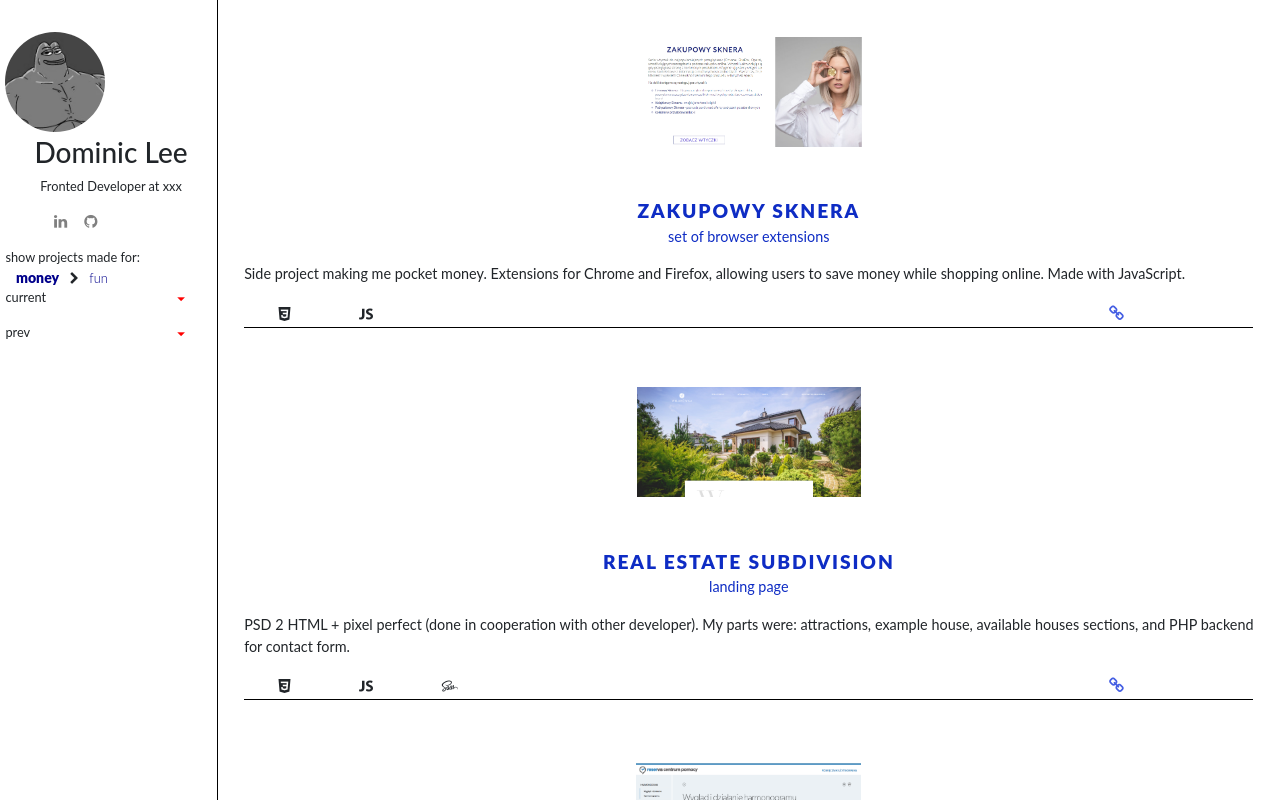
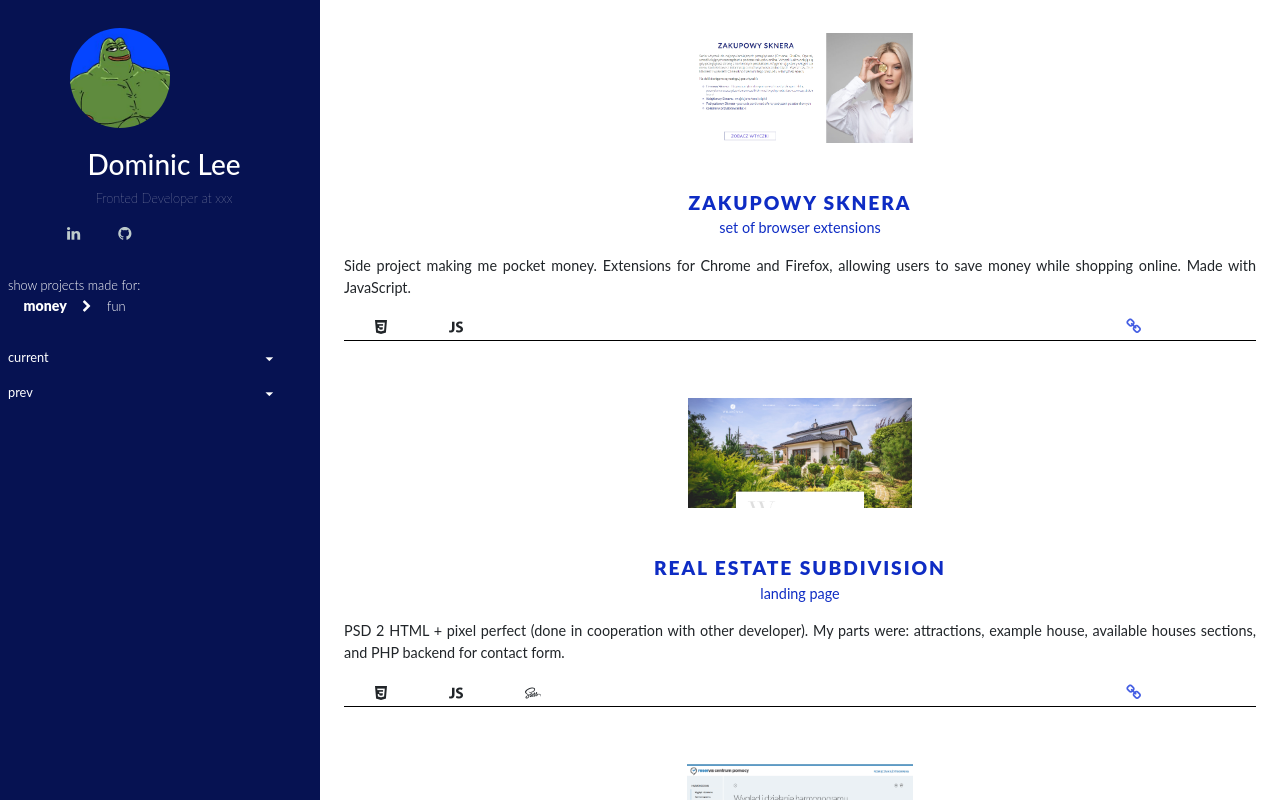
Before and after one commit to codezaur/folio, an Angular app: page / in a window 1280 px wide. Shown: the top 800 px of the page. Built offline with nearby package versions, Linux system fonts and the light colour scheme.

Commit message:
rwd medium

```diff
--- a/src/app/bio/bio.component.scss
+++ b/src/app/bio/bio.component.scss
@@ -6,6 +6,9 @@
   flex-direction: column;
   font-size: 80%;
   padding-left: 2.5%;
+  background-color: $dark;
+  height: 100%;
+  color: white;
   @include us {
     display: none;
   }
@@ -18,10 +21,6 @@
   @include md {
     display: flex;
   }
-  // @include lg {
-  //   display: flex;
-  // }
-
 }
 
 .biomo {
@@ -39,13 +38,18 @@
 // ---- INTRO ----
 
 .intro {
-  flex: 0 0 20%;
+  // flex: 0 0 20%;
+  margin-bottom: 1rem;
+  .intro-photo {
+    padding: 0 20%;
+    margin-bottom: 1rem;
+  }
   img {
     height: 100px;
     margin: 15% auto 2%;
     border-radius: 50%;
-    -webkit-filter: grayscale(100%);
-            filter: grayscale(100%);
+    // -webkit-filter: grayscale(100%);
+    //         filter: grayscale(100%);
   }
 
   ul {
@@ -53,10 +57,10 @@
     li {
       display: inline-block;
       cursor: pointer;
-      margin: 0 5%;
+      margin: 0 7%;
       a {
         text-decoration: none;
-        color: grey;
+        color: $cream;
         i {
           font-size: 120%;
         }
@@ -66,11 +70,12 @@
 }
 
 .intro-name {
-  text-align: center
+  text-align: center;
 }
 
 .intro-title {
-  text-align: center
+  text-align: center;
+  font-weight: 200;
 }
 
 .intromo {
@@ -106,7 +111,6 @@
     list-style: none;
       a {
         text-decoration: none;
-        color: grey;
         color: $cream;
       }
   }
@@ -114,9 +118,11 @@
 
 // ---- PROJECTS ----
 .projects {
+  font-weight: 300;
+  margin-bottom: 2rem;
   a {
     text-decoration: none;
-    color: darkblue;
+    color: white;
     margin: 0 5%;
   }
   .projects-ico {
@@ -150,7 +156,7 @@
 .exp {
   cursor: pointer;
   i {
-    color: red;
+    color: white;
     float: right;
     margin-right: 15%;
     font-size: 120%;
--- a/src/app/display/display.component.scss
+++ b/src/app/display/display.component.scss
@@ -17,7 +17,7 @@ main {
 
 app-bio {
   flex: 0 0 17%;
-  border-right: 1px solid black;
+  //border-right: 1px solid black;
   @include us {
     position: sticky;
     top: 0;
@@ -30,10 +30,9 @@ app-bio {
     position: sticky;
     top: 0;
   }
-  // @include md {
-  //   position: sticky;
-  //   top: 0;
-  // }
+  @include md {
+    flex: 0 0 25%;
+  }
 }
 
 // app-footer {
--- a/src/app/projects/projects.component.scss
+++ b/src/app/projects/projects.component.scss
@@ -65,7 +65,7 @@
 .project-tech {
   display: flex;
   flex-direction: row;
-  border-top: 1px solid black;
+  // border-top: 1px solid black;
   // justify-content: flex-end;
   // justify-content: space-between;
   @include iph5 {
@@ -89,5 +89,10 @@
       }
     }
   }
+}
 
+.projects > *:last-child {
+  .project-tech {
+    border-bottom: none;
+  }
 }
```
